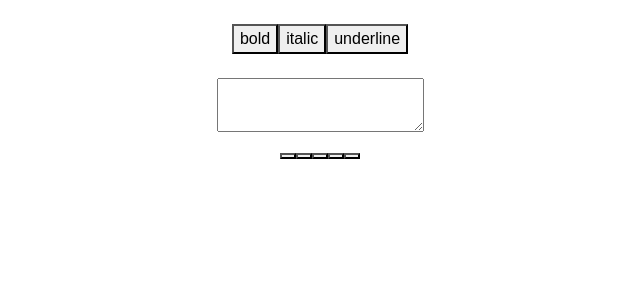
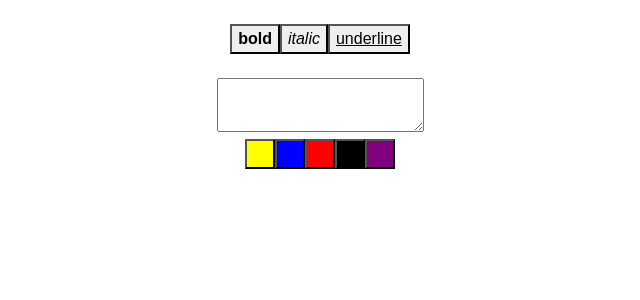
Before and after one commit to JoinCODED/MP-TextEditor, a React (Create React App) app: page / in a window 1280 px wide. Shown: the top 300 px of the page, without its empty margins (320-960 px from the left). Built offline with nearby package versions, Linux system fonts and the light colour scheme.

Commit message:
States removed

```diff
--- a/src/App.js
+++ b/src/App.js
@@ -1,46 +1,38 @@
 import React, { Component } from "react";
 import "./App.css";
-import StyleButton from "./StyleButton";
+
+const styles = {
+  bold: { fontWeight: "bold" },
+  italic: { fontStyle: "italic" },
+  underline: { textDecorationLine: "underline" }
+};
 
 class App extends Component {
-  constructor(props) {
-    super(props);
-    this.state = {
-      styling: {
-        bold: false,
-        italic: false,
-        underline: false
-      },
-      color: "black"
-    };
+  render() {
+    let stylings = ["bold", "italic", "underline"];
+    let colors = ["yellow", "blue", "red", "black", "purple"];
 
-    this.colors = ["yellow", "blue", "red", "black", "purple"];
+    let stylingBoxes = stylings.map(style => {
+      return (
+        <button style={styles[style]} key={style}>
+          {style}
+        </button>
+      );
+    });
 
-    this.setStyle = this.setStyle.bind(this);
-    this.chooseColor = this.chooseColor.bind(this);
-  }
-
-  setStyle(style) {
-    const styling = { ...this.state.styling };
-    styling[style] = !styling[style];
-    this.setState({ styling: styling });
-  }
-
-  chooseColor(color) {
-    this.setState({ color: color });
-  }
-
-  render() {
-    let colorBoxes = this.colors.map(color => {
-      return <button key={color} onClick={() => this.chooseColor(color)} />;
+    let colorBoxes = colors.map(color => {
+      return (
+        <button
+          style={{ backgroundColor: color, height: 30, width: 30 }}
+          key={color}
+        />
+      );
     });
 
     return (
       <div className="App">
         <br />
-        <StyleButton select={this.setStyle} name="bold" />
-        <StyleButton select={this.setStyle} name="italic" />
-        <StyleButton select={this.setStyle} name="underline" />
+        {stylingBoxes}
         <br />
         <br />
         <textarea />
--- a/src/StyleButton.js
+++ /dev/null
@@ -1,13 +0,0 @@
-import React, { Component } from "react";
-
-class StyleButton extends Component {
-  render() {
-    return (
-      <button onClick={() => this.props.select(this.props.name)}>
-        {this.props.name}
-      </button>
-    );
-  }
-}
-
-export default StyleButton;
```
